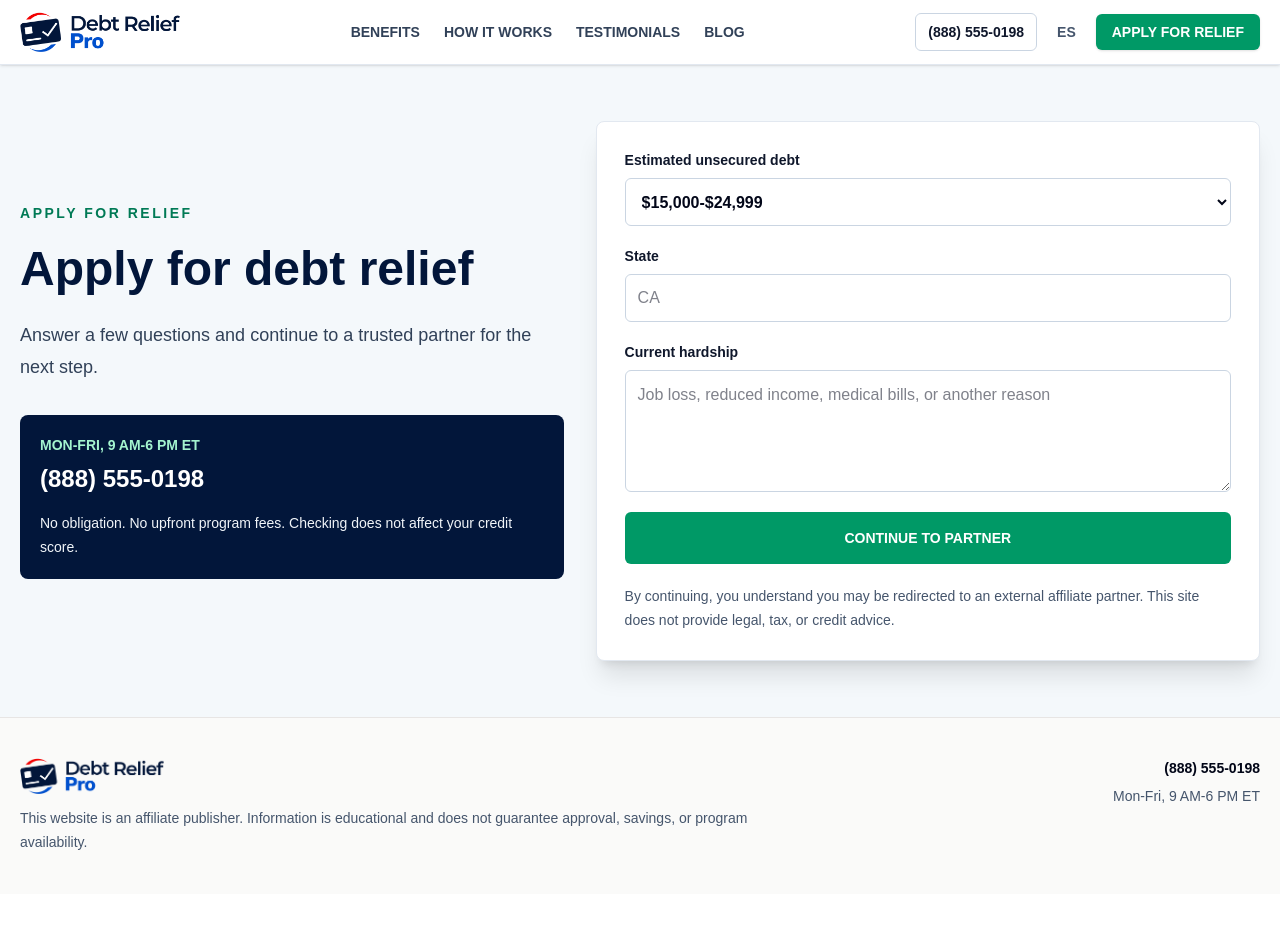
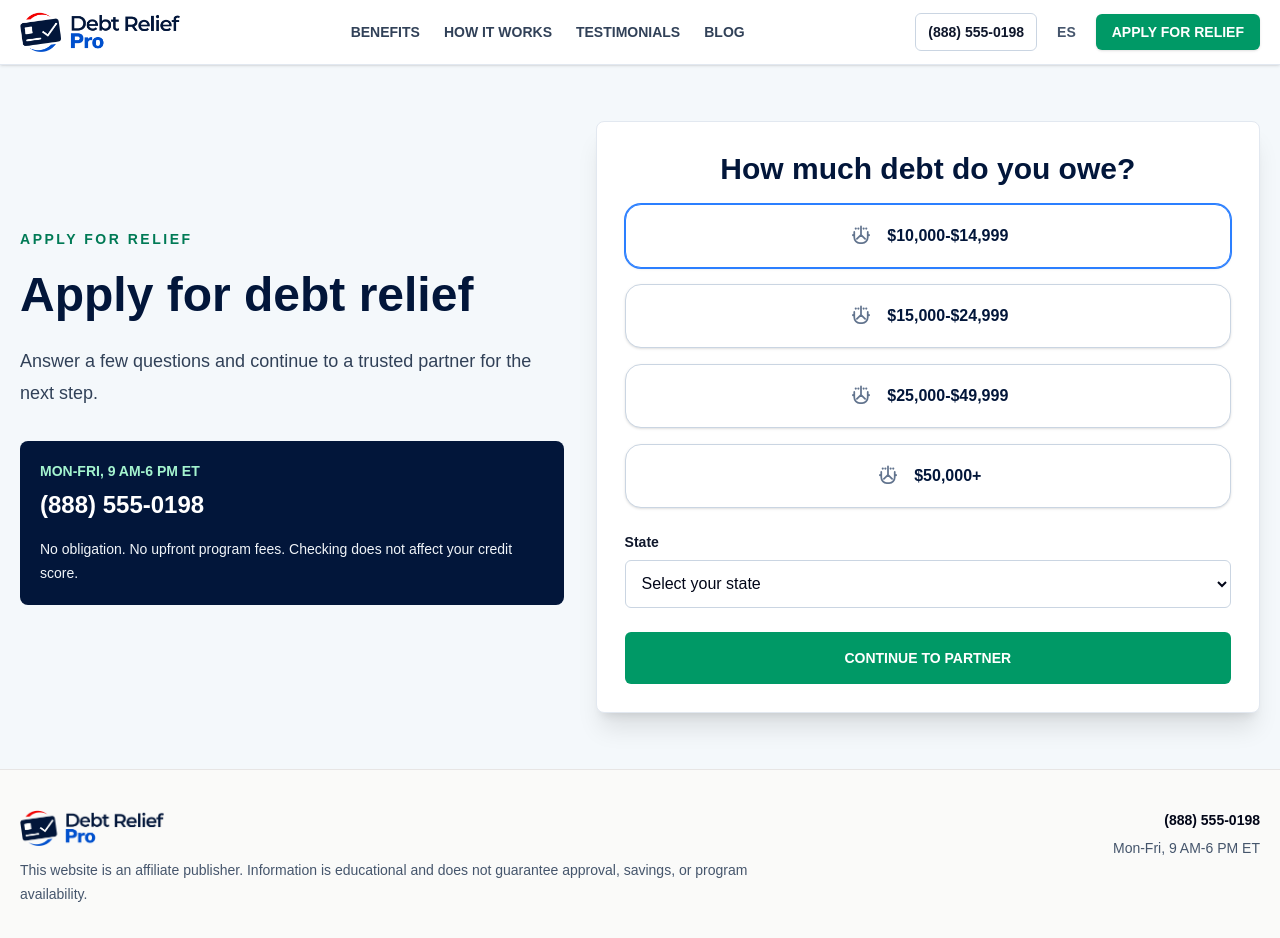
Before and after one commit to javierjordiguevaraolivera-hue/debt-relief-pro, a Next.js app: page /en/apply in a window 1280 px wide. Shown: the top 938 px of the page. Before the commit the page ends 894 px from the top, so only its background shows below. Built offline with nearby package versions, Linux system fonts and the light colour scheme.

Commit message:
display ads

```diff
--- a/app/[locale]/apply/ApplyForm.tsx
+++ b/app/[locale]/apply/ApplyForm.tsx
@@ -5,10 +5,38 @@ import { useState } from "react";
 import type { Locale } from "@/lib/i18n/locales";
 import { getAffiliateUrl } from "@/lib/affiliate";
 import { getTranslations } from "@/lib/i18n/translations";
+import { usStateOptions } from "@/lib/usStates";
 
-export function ApplyForm({ locale }: { locale: Locale }) {
+type DebtOption = {
+  label: string;
+  value: string;
+};
+
+const debtOptions: Record<Locale, DebtOption[]> = {
+  en: [
+    { label: "$10,000-$14,999", value: "10000" },
+    { label: "$15,000-$24,999", value: "15000" },
+    { label: "$25,000-$49,999", value: "25000" },
+    { label: "$50,000+", value: "50000" },
+  ],
+  es: [
+    { label: "$0 - $10,000", value: "0" },
+    { label: "$10,000 - $20,000", value: "10000" },
+    { label: "$20,000 - $32,000", value: "20000" },
+  ],
+};
+
+export function ApplyForm({
+  initialState,
+  locale,
+}: {
+  initialState?: string;
+  locale: Locale;
+}) {
   const t = getTranslations(locale);
-  const [amount, setAmount] = useState("15000");
+  const options = debtOptions[locale];
+  const [amount, setAmount] = useState(options[0]?.value || "");
+  const [state, setState] = useState(normalizeState(initialState));
 
   function handleSubmit(event: React.FormEvent<HTMLFormElement>) {
     event.preventDefault();
@@ -18,45 +46,98 @@ export function ApplyForm({ locale }: { locale: Locale }) {
   return (
     <form
       onSubmit={handleSubmit}
-      className="grid gap-5 rounded-lg border border-slate-200 bg-white p-5 shadow-xl md:p-7"
+      className={`grid gap-6 ${
+        locale === "es"
+          ? "px-5 py-6 md:px-0 md:py-8"
+          : "rounded-lg border border-slate-200 bg-white p-5 shadow-xl md:p-7"
+      }`}
     >
-      <label className="grid gap-2">
-        <span className="text-sm font-bold text-slate-900">{t.apply.amountLabel}</span>
-        <select
-          value={amount}
-          onChange={(event) => setAmount(event.target.value)}
-          className="h-12 rounded-md border border-slate-300 bg-white px-3 text-base font-semibold text-slate-950 outline-none focus:border-emerald-600"
-        >
-          <option value="10000">$10,000-$14,999</option>
-          <option value="15000">$15,000-$24,999</option>
-          <option value="25000">$25,000-$49,999</option>
-          <option value="50000">$50,000+</option>
-        </select>
-      </label>
+      <fieldset className="grid gap-4">
+        <div className="text-center">
+          <legend className="text-3xl font-bold leading-tight tracking-normal text-[#02163a]">
+            {t.apply.amountQuestion}
+          </legend>
+        </div>
+        <div className="grid gap-4">
+          {options.map((option) => (
+            <button
+              key={option.value}
+              type="button"
+              aria-pressed={amount === option.value}
+              onClick={() => setAmount(option.value)}
+              className={`flex min-h-16 items-center justify-center gap-3 rounded-2xl border bg-white px-5 py-4 text-base font-bold text-[#02163a] shadow-sm transition ${
+                amount === option.value
+                  ? "border-blue-500 ring-1 ring-blue-500"
+                  : "border-slate-300 hover:border-blue-300"
+              }`}
+            >
+              <ChoiceIcon />
+              <span>{option.label}</span>
+            </button>
+          ))}
+        </div>
+      </fieldset>
       <label className="grid gap-2">
         <span className="text-sm font-bold text-slate-900">{t.apply.stateLabel}</span>
-        <input
+        <select
           required
-          maxLength={2}
-          placeholder="CA"
-          className="h-12 rounded-md border border-slate-300 px-3 uppercase text-slate-950 outline-none focus:border-emerald-600"
-        />
-      </label>
-      <label className="grid gap-2">
-        <span className="text-sm font-bold text-slate-900">{t.apply.hardshipLabel}</span>
-        <textarea
-          rows={4}
-          placeholder={t.apply.hardshipPlaceholder}
-          className="rounded-md border border-slate-300 px-3 py-3 text-slate-950 outline-none focus:border-emerald-600"
-        />
+          value={state}
+          onChange={(event) => setState(event.target.value)}
+          className="h-12 rounded-md border border-slate-300 bg-white px-3 text-slate-950 outline-none focus:border-emerald-600"
+        >
+          <option value="">{locale === "es" ? "Selecciona tu estado" : "Select your state"}</option>
+          {usStateOptions.map((option) => (
+            <option key={option.abbreviation} value={option.abbreviation}>
+              {option.name}
+            </option>
+          ))}
+        </select>
       </label>
       <button
         type="submit"
         className="rounded-md bg-emerald-600 px-5 py-4 text-sm font-bold uppercase text-white hover:bg-emerald-700"
       >
-        {t.apply.button}
+        {locale === "es" ? "Ver si Califico" : t.apply.button}
       </button>
-      <p className="text-sm leading-6 text-slate-600">{t.apply.disclosure}</p>
     </form>
   );
 }
+
+function ChoiceIcon() {
+  return (
+    <svg
+      aria-hidden="true"
+      className="h-7 w-7 text-slate-500"
+      fill="none"
+      viewBox="0 0 32 32"
+      xmlns="http://www.w3.org/2000/svg"
+    >
+      <path
+        d="M16 5v9.6m0 0 4.7 4.7M16 14.6l-4.7 4.7M8.3 11.4v6.1c0 3.6 2.8 6.5 6.3 6.5h2.8c3.5 0 6.3-2.9 6.3-6.5v-6.1"
+        stroke="currentColor"
+        strokeLinecap="round"
+        strokeLinejoin="round"
+        strokeWidth="2"
+      />
+      <path
+        d="M10 7.5h.01M13 7.5h.01M19 7.5h.01M22 7.5h.01M7 15h.01M25 15h.01"
+        stroke="currentColor"
+        strokeLinecap="round"
+        strokeWidth="2.5"
+      />
+    </svg>
+  );
+}
+
+function normalizeState(state?: string): string {
+  if (!state) {
+    return "";
+  }
+
+  const normalized = state.trim().toUpperCase();
+  const match = usStateOptions.find(
+    (option) => option.abbreviation === normalized || option.name.toUpperCase() === normalized,
+  );
+
+  return match?.abbreviation || "";
+}
--- a/app/[locale]/apply/page.tsx
+++ b/app/[locale]/apply/page.tsx
@@ -1,8 +1,12 @@
 import type { Metadata } from "next";
+import { headers } from "next/headers";
+import Image from "next/image";
+import Link from "next/link";
 import { notFound } from "next/navigation";
 
 import { SiteFooter, SiteHeader } from "../components/SiteChrome";
 import { ApplyForm } from "./ApplyForm";
+import { decodeGeoHeader } from "@/lib/geoHeadline";
 import { isLocale, type Locale } from "@/lib/i18n/locales";
 import { getTranslations } from "@/lib/i18n/translations";
 import { getPhoneDisplay, getPhoneHref, getSupportHours } from "@/lib/ringba";
@@ -41,11 +45,14 @@ export default async function ApplyPage({ params }: PageProps) {
 
   const locale: Locale = rawLocale;
   const t = getTranslations(locale);
+  const requestHeaders = await headers();
+  const detectedState = decodeGeoHeader(requestHeaders.get("x-vercel-ip-country-region"));
 
   return (
     <div className="flex min-h-dvh flex-col bg-[#f4f8fb] text-slate-950">
       <SiteHeader locale={locale} />
-      <main className="mx-auto grid w-full max-w-7xl flex-1 gap-8 px-4 py-8 md:grid-cols-[0.9fr_1.1fr] md:px-5 md:py-14">
+      <main className={`mx-auto grid w-full flex-1 gap-8 px-4 py-8 md:px-5 md:py-14 ${locale === "es" ? "max-w-2xl" : "max-w-7xl md:grid-cols-[0.9fr_1.1fr]"}`}>
+        {locale === "en" ? (
           <section className="flex flex-col justify-center rounded-lg bg-white p-6 shadow-sm md:bg-transparent md:p-0 md:shadow-none">
             <p className="text-xs font-bold uppercase tracking-[0.18em] text-emerald-700 md:text-sm">
               {t.nav.apply}
@@ -64,7 +71,27 @@ export default async function ApplyPage({ params }: PageProps) {
               <p className="mt-4 text-sm leading-6 text-slate-100">{t.home.trustNote}</p>
             </div>
           </section>
-        <ApplyForm locale={locale} />
+        ) : null}
+        <div>
+          {locale === "es" ? (
+            <div className="mb-2 flex justify-center">
+              <Link
+                href="/en/apply"
+                className="inline-flex items-center gap-2 rounded-full border border-slate-300 bg-white px-4 py-2 text-sm font-bold text-[#02163a] shadow-sm hover:border-emerald-600"
+              >
+                <Image
+                  src="/media/flag-for-united-states.png"
+                  alt=""
+                  width={24}
+                  height={24}
+                  className="h-6 w-6 rounded-full object-cover"
+                />
+                Apply in English
+              </Link>
+            </div>
+          ) : null}
+          <ApplyForm initialState={detectedState} locale={locale} />
+        </div>
       </main>
       <SiteFooter locale={locale} />
     </div>
--- /dev/null
+++ b/app/[locale]/components/BlogPostCarousel.tsx
@@ -0,0 +1,149 @@
+"use client";
+
+import Image from "next/image";
+import Link from "next/link";
+import { useEffect, useRef, useState } from "react";
+
+import type { Locale } from "@/lib/i18n/locales";
+import type { BlogPostCard } from "@/lib/sanity/posts";
+
+type BlogPostCarouselProps = {
+  blogLabel: string;
+  emptyLabel: string;
+  locale: Locale;
+  posts: BlogPostCard[];
+  readMoreLabel: string;
+};
+
+export function BlogPostCarousel({
+  blogLabel,
+  emptyLabel,
+  locale,
+  posts,
+  readMoreLabel,
+}: BlogPostCarouselProps) {
+  const [activeIndex, setActiveIndex] = useState(0);
+  const trackRef = useRef<HTMLDivElement>(null);
+
+  useEffect(() => {
+    scrollToPost(0, "auto");
+  }, [posts.length]);
+
+  function updateActiveSlide() {
+    const track = trackRef.current;
+
+    if (!track) {
+      return;
+    }
+
+    const center = track.scrollLeft + track.clientWidth / 2;
+    let closestIndex = 0;
+    let closestDistance = Number.POSITIVE_INFINITY;
+
+    Array.from(track.children).forEach((child, index) => {
+      const item = child as HTMLElement;
+      const itemCenter = item.offsetLeft + item.offsetWidth / 2;
+      const distance = Math.abs(center - itemCenter);
+
+      if (distance < closestDistance) {
+        closestDistance = distance;
+        closestIndex = index;
+      }
+    });
+
+    setActiveIndex(closestIndex);
+  }
+
+  function scrollToPost(index: number, behavior: ScrollBehavior = "smooth") {
+    const track = trackRef.current;
+    const item = track?.children[index] as HTMLElement | undefined;
+
+    if (!track || !item) {
+      return;
+    }
+
+    item.scrollIntoView({ behavior, block: "nearest", inline: "center" });
+    setActiveIndex(index);
+  }
+
+  if (!posts.length) {
+    return <p className="mt-8 text-center text-slate-600">{emptyLabel}</p>;
+  }
+
+  return (
+    <>
+      <div
+        ref={trackRef}
+        onScroll={updateActiveSlide}
+        className="scrollbar-hidden -mx-4 mt-9 flex snap-x snap-mandatory gap-5 overflow-x-auto px-[calc((100vw-21rem)/2)] pb-2 md:mx-auto md:max-w-6xl md:px-0"
+      >
+        {posts.map((post) => (
+          <article
+            key={post._id}
+            className="w-[21rem] shrink-0 snap-center overflow-hidden rounded-lg bg-white shadow-md ring-1 ring-slate-200 md:w-[25rem]"
+          >
+            <Link href={`/${locale}/blog/${post.slug}`} className="block">
+              {post.imageUrl ? (
+                <Image
+                  src={post.imageUrl}
+                  alt={post.imageAlt || post.title}
+                  width={960}
+                  height={540}
+                  className="aspect-[16/9] w-full object-cover"
+                />
+              ) : (
+                <div className="aspect-[16/9] w-full bg-slate-200" />
+              )}
+            </Link>
+            <div className="p-5">
+              <h3 className="text-xl font-bold leading-snug text-[#02163a]">
+                <Link href={`/${locale}/blog/${post.slug}`}>{post.title}</Link>
+              </h3>
+              {post.excerpt ? (
+                <p className="mt-4 text-sm leading-6 text-slate-600">
+                  {truncateText(post.excerpt, 90)}
+                </p>
+              ) : null}
+              <Link
+                href={`/${locale}/blog/${post.slug}`}
+                className="mt-6 inline-flex font-semibold text-[#02163a] underline underline-offset-4"
+              >
+                {readMoreLabel}
+              </Link>
+            </div>
+          </article>
+        ))}
+      </div>
+      <div className="mt-8 flex justify-center gap-2">
+        {posts.map((post, postIndex) => (
+          <button
+            key={post._id}
+            type="button"
+            aria-label={`Go to post ${postIndex + 1}`}
+            aria-current={activeIndex === postIndex ? "true" : undefined}
+            onClick={() => scrollToPost(postIndex)}
+            className={`h-2.5 w-2.5 rounded-full transition ${
+              activeIndex === postIndex ? "bg-[#02163a]" : "bg-slate-400"
+            }`}
+          />
+        ))}
+      </div>
+      <div className="mt-8 text-center">
+        <Link
+          href={`/${locale}/blog`}
+          className="inline-flex rounded-full border-2 border-[#02163a] px-7 py-3 text-sm font-bold text-[#02163a] hover:bg-[#02163a] hover:text-white"
+        >
+          {blogLabel}
+        </Link>
+      </div>
+    </>
+  );
+}
+
+function truncateText(text: string, maxLength: number): string {
+  if (text.length <= maxLength) {
+    return text;
+  }
+
+  return `${text.slice(0, maxLength).trimEnd()}...`;
+}
--- /dev/null
+++ b/lib/geoHeadline.ts
@@ -0,0 +1,49 @@
+import { formatUsState } from "@/lib/usStates";
+
+export type GeoLocation = {
+  city?: string;
+  state?: string;
+};
+
+export function buildDebtReliefHeadline(locale: "en" | "es", location: GeoLocation): string {
+  const city = cleanGeoValue(location.city);
+  const state = formatUsState(cleanGeoValue(location.state));
+
+  if (city && state) {
+    return locale === "es"
+      ? `Alivio de deudas para ciudadanos de ${city}, ${state}`
+      : `Debt relief for citizens of ${city}, ${state}`;
+  }
+
+  if (state) {
+    return locale === "es"
+      ? `Alivio de deudas para ciudadanos de ${state}`
+      : `Debt relief for citizens of ${state}`;
+  }
+
+  return locale === "es"
+    ? "Alivio de deudas para hispanos en Estados Unidos"
+    : "Debt relief for Americans";
+}
+
+export function decodeGeoHeader(value: string | null): string | undefined {
+  if (!value) {
+    return undefined;
+  }
+
+  try {
+    return decodeURIComponent(value.replace(/\+/g, " "));
+  } catch {
+    return value.replace(/\+/g, " ");
+  }
+}
+
+function cleanGeoValue(value?: string): string | undefined {
+  const cleaned = value?.trim();
+
+  if (!cleaned || cleaned.toLowerCase() === "unknown") {
+    return undefined;
+  }
+
+  return cleaned;
+}
--- a/lib/i18n/translations.ts
+++ b/lib/i18n/translations.ts
@@ -107,14 +107,16 @@ export const translations = {
       ctaTitle: "Ready to reduce the stress around your debt?",
       ctaText:
         "Start with a short assessment and continue when you are ready to review your options.",
-      blogTitle: "Debt relief articles",
+      blogTitle: "Essential reading",
       blogEmpty: "Blog posts will appear here after they are published in Sanity.",
     },
     apply: {
       title: "Apply for debt relief",
       description:
         "Answer a few questions and continue to a trusted partner for the next step.",
+      amountEyebrow: "Apply for benefits",
       amountLabel: "Estimated unsecured debt",
+      amountQuestion: "How much debt do you owe?",
       stateLabel: "State",
       hardshipLabel: "Current hardship",
       hardshipPlaceholder: "Job loss, reduced income, medical bills, or another reason",
@@ -252,14 +254,16 @@ export const translations = {
       ctaTitle: "¿Listo para reducir el estrés de tus deudas?",
       ctaText:
         "Empieza con una evaluación breve y continúa cuando estés listo para revisar tus opciones.",
-      blogTitle: "Artículos sobre alivio de deuda",
+      blogTitle: "Lectura esencial",
       blogEmpty: "Los posts aparecerán aquí cuando se publiquen en Sanity.",
     },
     apply: {
       title: "Aplica para alivio de deuda",
       description:
         "Responde unas preguntas y continúa con un socio confiable para el siguiente paso.",
-      amountLabel: "Deuda sin garantía estimada",
+      amountEyebrow: "Aplica para los beneficios",
+      amountLabel: "Monto deuda",
+      amountQuestion: "¿Cuánto debes actualmente?",
       stateLabel: "Estado",
       hardshipLabel: "Dificultad actual",
       hardshipPlaceholder: "Pérdida de empleo, ingresos reducidos, gastos médicos u otra razón",
--- a/lib/usStates.ts
+++ b/lib/usStates.ts
@@ -52,6 +52,11 @@ const usStateNames: Record<string, string> = {
   DC: "Washington, DC",
 };
 
+export const usStateOptions = Object.entries(usStateNames).map(([abbreviation, name]) => ({
+  abbreviation,
+  name,
+}));
+
 export function formatUsState(state?: string): string | undefined {
   if (!state) {
     return undefined;
```
Also changed, not shown: app/[locale]/page.tsx (+40 -37 lines), public/media/flag-for-united-states.png (added). Lines whose indentation alone changed are shown as unchanged.
